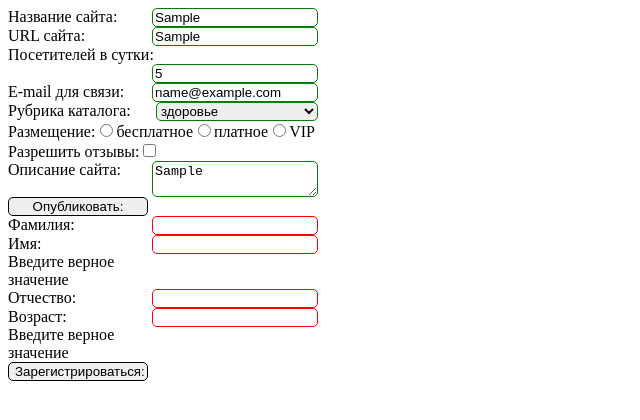
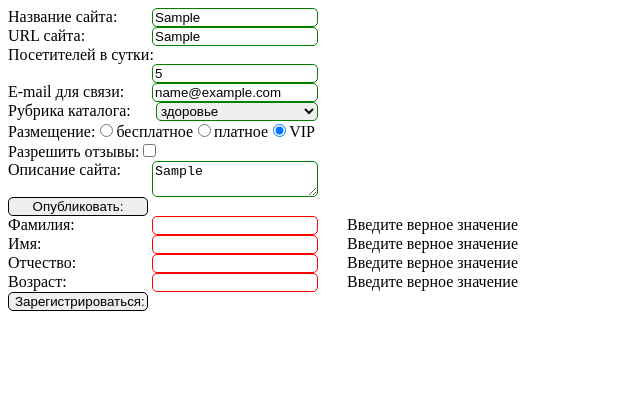
Before and after one commit to IlyaShulzhenko/jsitacademy, a plain HTML site: page dz14valid/dz14.html in a window 1280 px wide. Both pictures are taken after typing "Sample", "Sample", "5", "name@example.com", "Sample" into the empty fields and a click on the button "Опубликовать:". Shown: the whole page, without its empty margins (0-640 px from the left). Drawn offline with Linux system fonts and the light colour scheme.

Commit message:
Add files via upload

```diff
--- a/dz14valid/dz14.2.js
+++ b/dz14valid/dz14.2.js
@@ -128,19 +128,21 @@ let formDef1 = [
   }
 
   function renderRadio(element) {
-        const output = document.createElement('div');
+      const output = document.createElement('div');
       output.textContent = element.label;
 
       for (let i = 0; i < element.variants.length; i++) {
           const labelElement = renderLabel(element.variants[i].value,	element.variants[i].text);
           const input = renderInput('radio', element.name);
 
+          input.checked = true;
           input.id = element.variants[i].value;
-          input.setAttribute('name', element.index);
+          input.setAttribute('name', 'placement');
           output.appendChild(input);
           output.appendChild(labelElement);
-        }
-        return output;
+      }
+
+      return output;
   }
 
   function renderCheckobox(element) {
@@ -193,11 +195,10 @@ let formDef1 = [
 document.addEventListener('submit', function (event){
 	event.preventDefault();
 
-	removeErrors();
-	array.forEach(item => {
-        validate(item);
+	for (let i = 0; i < array.length; i++) {
 
-    });
+        validate(array[i]);
+    }
 });
 
 
@@ -210,8 +211,11 @@ function validate(item){
         item.parentElement.appendChild(errorText);
     }else{
         if (item.nextElementSibling) {
-            removeErrors();
+            if (item.nextElementSibling.classList.contains('error')) {
+                removeErrors();
+            }
         }
+
         addCaption(item);
     }
 }
@@ -232,3 +236,8 @@ function setAside(input) {
 function addCaption(input) {
     input.style.borderColor = 'green';
 }
+
+// function isEmail(e) {
+//     var re = /^(([^<>()\[\]\\.,;:\s@"]+(\.[^<>()\[\]\\.,;:\s@"]+)*)|(".+"))@((\[[0-9]{1,3}\.[0-9]{1,3}\.[0-9]{1,3}\.[0-9]{1,3}\])|(([a-zA-Z\-0-9]+\.)+[a-zA-Z]{2,}))$/;
+//     return re.test(String(e).toLowerCase());
+// }
--- a/dz14valid/dz14.css
+++ b/dz14valid/dz14.css
@@ -7,6 +7,14 @@ form{
 }
 form>*{
     width: 100%;
+    position: relative;
+}
+
+form>* .error {
+    position: absolute;
+    left: auto;
+    top: 0;
+    right: -200px;
 }
 input[type="text"] {
     border: 1px solid black;
```
